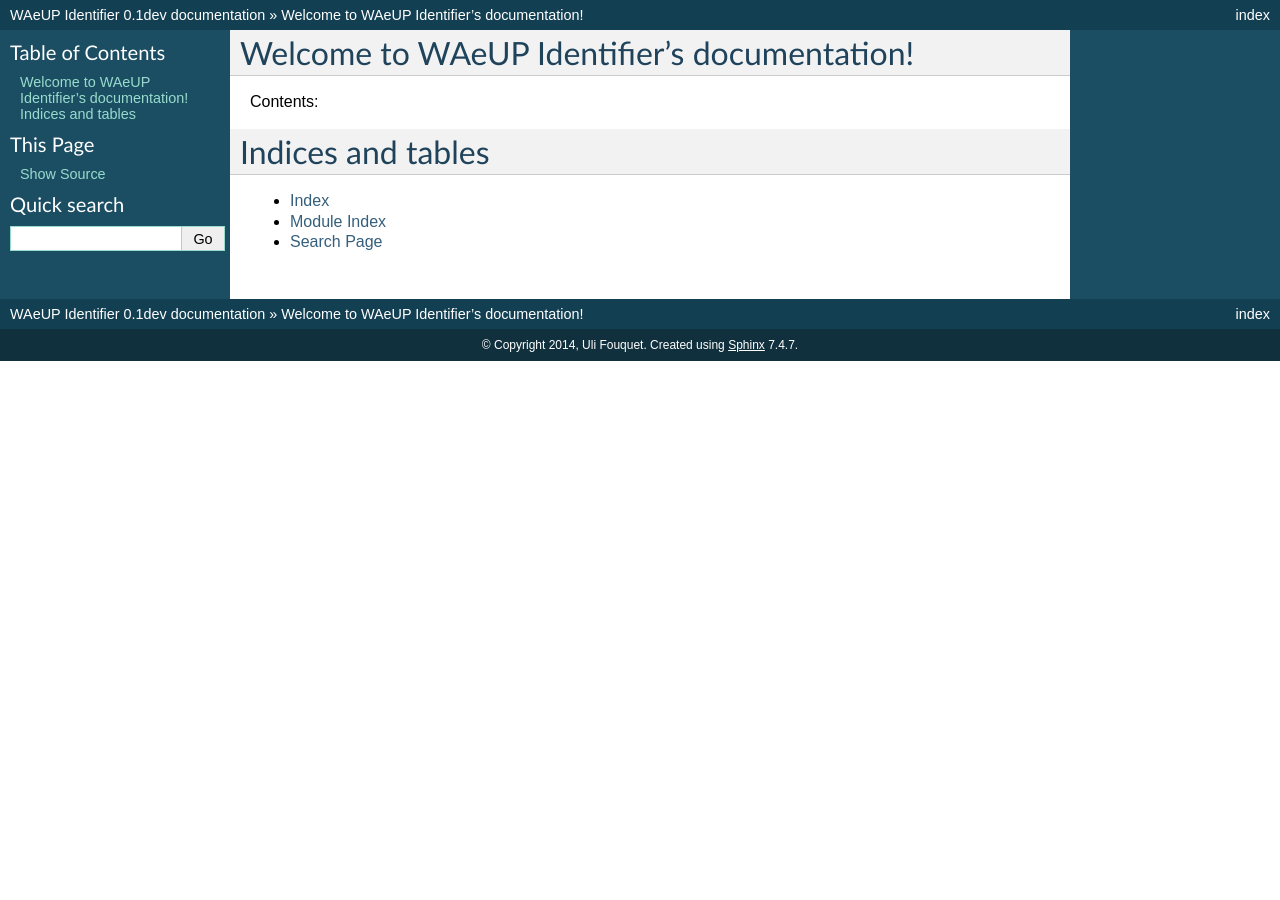
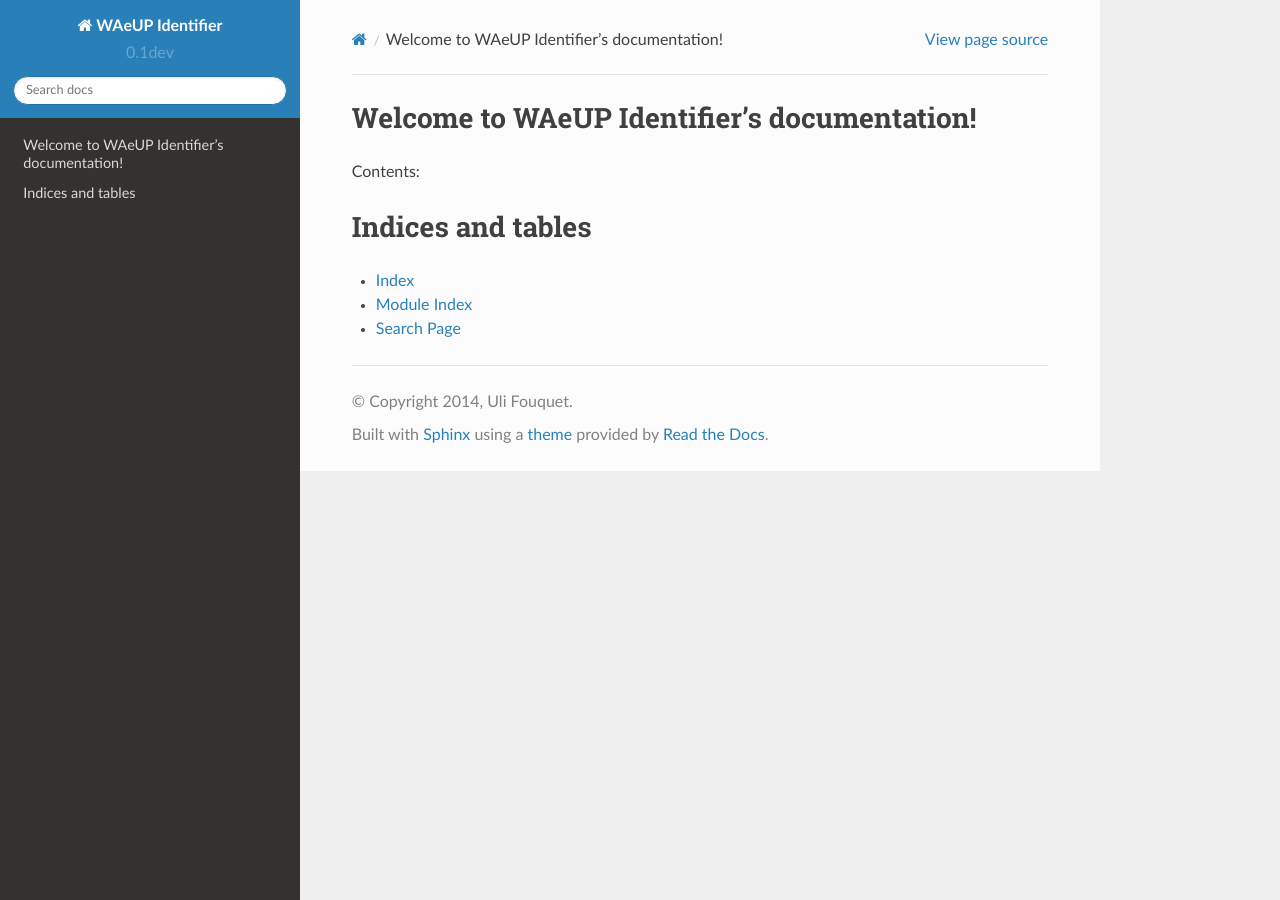
Before and after one commit to WAeUP/waeup.identifier, a Sphinx documentation site: the page built from doc/source/index.rst, in a window 1280 px wide. Built offline with Sphinx 7.4.7 and the Read the Docs theme 2.0.0, drawn with Linux system fonts in a browser that asks for light colours.

Commit message:
Use readthedocstheme with Sphinx.

```diff
--- a/doc/source/conf.py
+++ b/doc/source/conf.py
@@ -20,6 +20,10 @@
 # add these directories to sys.path here. If the directory is relative to the
 # documentation root, use os.path.abspath to make it absolute, like shown here.
 #sys.path.insert(0, os.path.abspath('.'))
+
+# ON_RTD is whether we are on readthedocs.org, this line of code
+# grabbed from docs.readthedocs.org
+ON_RTD = ((os.environ.get('READTHEDOCS', False) == 'True') and True)
 
 # -- General configuration ------------------------------------------------
 
@@ -108,6 +112,11 @@
 # The theme to use for HTML and HTML Help pages.  See the documentation for
 # a list of builtin themes.
 html_theme = 'default'
+
+if not ON_RTD:  # only import and set the theme if we're building docs locally
+    import sphinx_rtd_theme
+    html_theme = 'sphinx_rtd_theme'
+    html_theme_path = [sphinx_rtd_theme.get_html_theme_path()]
 
 # Theme options are theme-specific and customize the look and feel of a theme
 # further.  For a list of options available for each theme, see the
--- a/setup.py
+++ b/setup.py
@@ -55,7 +55,9 @@
               'pytest-xdist',
               'pytest-cov',
               ],
-          docs = ['Sphinx',
+          docs = [
+              'Sphinx',
+              'sphinx_rtd_theme',
                   ]
           ),
       cmdclass = {'test': PyTest},
```
